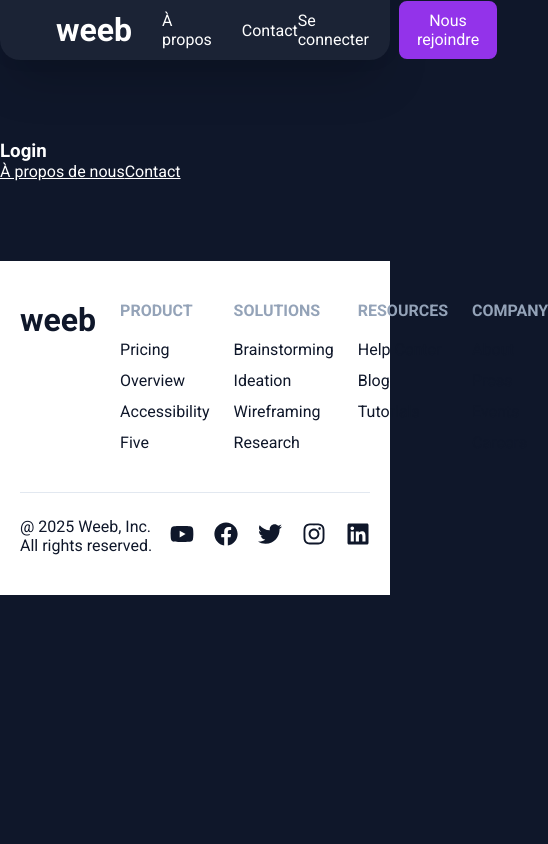
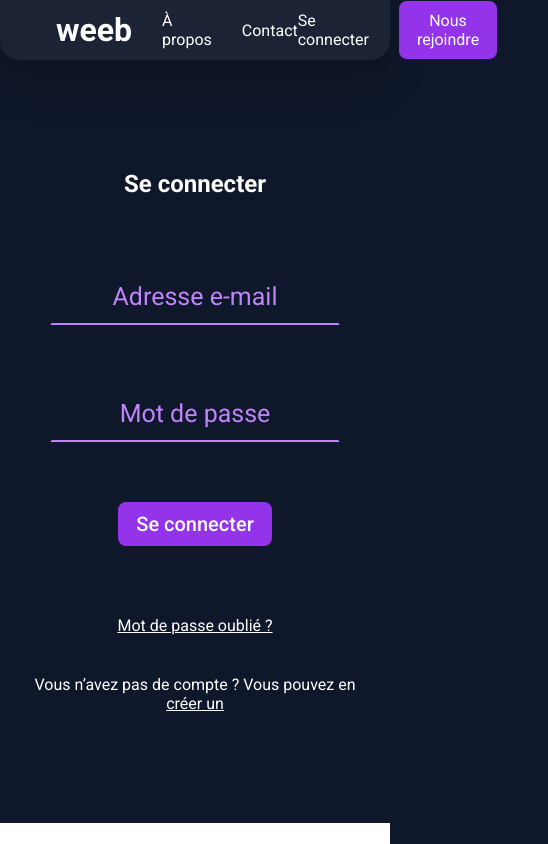
Before and after one commit to zeroualm/weeb_mathis_zeroual, a React (Vite) app in the folder projet-weeb/: page /login in a window 390 px wide. Shown: the top 844 px of the page, 548 px wide, since content can reach past the window. Built offline with nearby package versions, Linux system fonts and the light colour scheme.

Commit message:
feat: page login + fix responsive footer + composant input

```diff
--- a/projet-weeb/src/App.css
+++ b/projet-weeb/src/App.css
@@ -48,7 +48,7 @@ body {
     text-transform: uppercase;
 }
 
-.home-container, .contact-container {
+.home-container, .contact-container, .login-container {
     display: flex;
     flex-direction: column;
     gap: 80px;
@@ -219,6 +219,27 @@ body {
         opacity: 0;
     }
 
+/* Login */
+
+.login-container section {
+    display: flex;
+    flex-direction: column;
+    justify-content: center;
+    align-items: center;
+    gap: 40px;
+}
+
+.login-container section form {
+    display: flex;
+    flex-direction: column;
+    justify-content: center;
+    align-items: center;
+    padding: 30px;
+    max-width: 900px;
+    margin: 0 auto;
+    gap: 60px;
+}
+
 /* Responsive */
 
 @media only screen and (max-width:980px){
--- a/projet-weeb/src/components/Footer/Footer.css
+++ b/projet-weeb/src/components/Footer/Footer.css
@@ -83,3 +83,21 @@ footer p {
     fill: var(--btn-purple);
     color: var(--btn-purple);
 }
+
+@media only screen and (max-width:580px){
+
+    .footer-links {
+        display: flex;
+        flex-direction: column;
+        align-items: flex-start;
+        text-align: left;
+        width: fit-content;
+        margin: 0 auto;
+        gap: 30px;
+    }
+
+    .footer-media {
+        flex-direction: column;
+        gap: 30px;
+    }
+}
--- a/projet-weeb/src/components/Input/Input.css
+++ b/projet-weeb/src/components/Input/Input.css
@@ -1,4 +1,4 @@
-.contact-form-grid input {
+input {
     text-align: center;
     padding: 12px;
     font-size: 16px;
@@ -9,16 +9,16 @@
     font-size: 25px;
 }
 
-.contact-form-grid input:focus{
+input:focus{
     outline: none;
     border: 2px solid var(--secondary-text);
 }
 
-.contact-form-grid input::placeholder {
+input::placeholder {
     color: var(--secondary-text);
     opacity: 1;
 }
 
-.contact-form-grid input:focus::placeholder {
+input:focus::placeholder {
     opacity: 0;
 }
--- a/projet-weeb/src/pages/Home.jsx
+++ b/projet-weeb/src/pages/Home.jsx
@@ -1,4 +1,3 @@
-import { Link } from "react-router-dom";
 import { FaArrowRight } from "react-icons/fa";
 
 import Button from "../components/Button/Button";
--- a/projet-weeb/src/pages/Login.jsx
+++ b/projet-weeb/src/pages/Login.jsx
@@ -1,21 +1,33 @@
 import { Link } from "react-router-dom";
-
+import Button from "../components/Button/Button";
+import Input from '../components/Input/Input';
 
 const Login = () => {
     return (
-        <section className="login-container">
+        <div className="login-container">
 
-        <section>
+            <section>
 
-            <h1>Login</h1>
+                <h1>Se connecter</h1>
 
-            <div>
-                <Link to="/about"> À propos de nous</Link>
-                <Link to="/contact">Contact</Link>
-            </div>
-        </section>
+                <div>
 
-        </section>
+                    <form action="">
+                        <Input type="text" name="email" id="email" placeholder="Adresse e-mail" />
+                        <Input type="password" name="password" id="password" placeholder="Mot de passe" />
+
+                        <Button variant="primary">Se connecter</Button>
+                    </form>
+
+                </div>
+
+                <Link to="/login">Mot de passe oublié ?</Link>
+
+                <p>Vous n’avez pas de compte ? Vous pouvez en <Link to="/login">créer un</Link></p>
+
+            </section>
+
+        </div>
     );
 };
 
```
